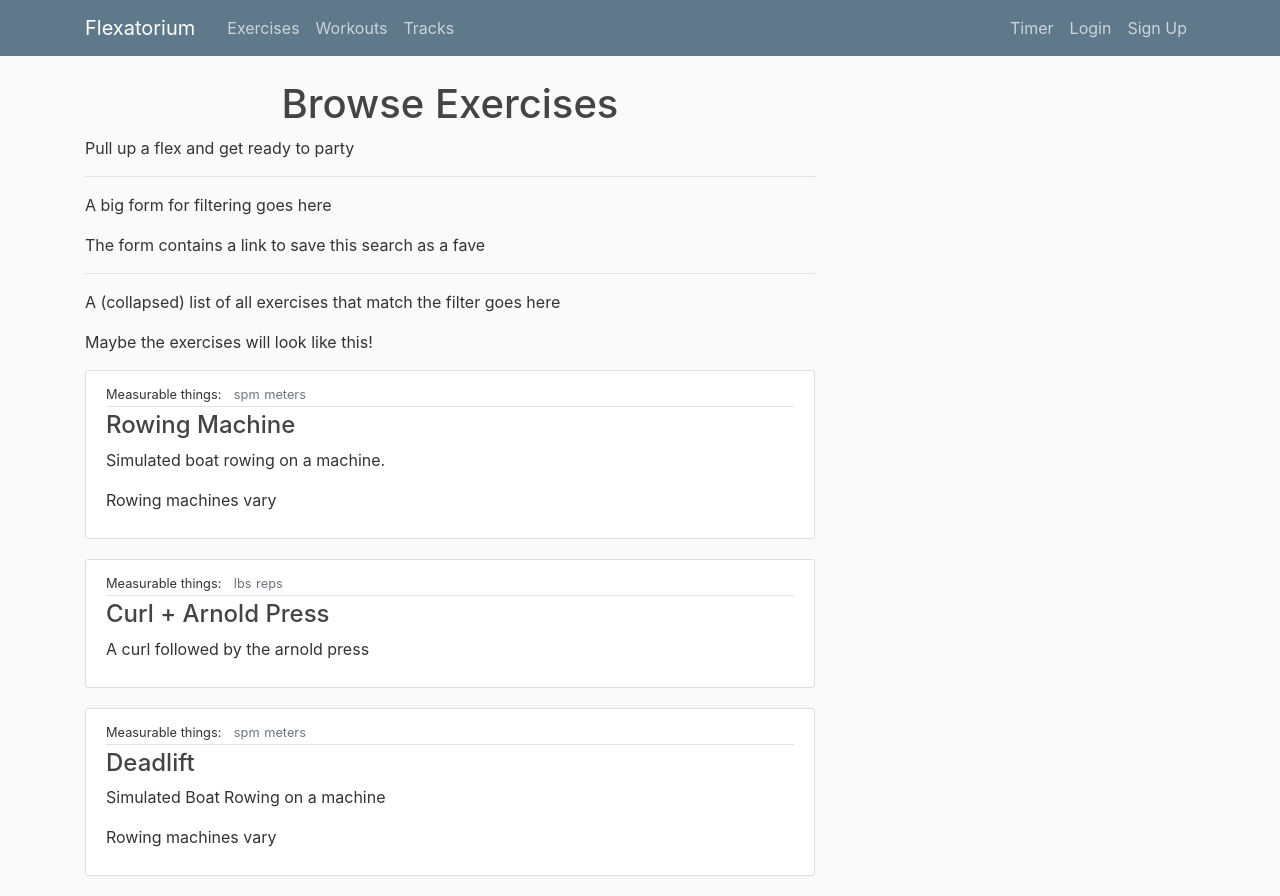
After one commit to SamPearson/Flexatorium, a Flask app: page /exercises/browse in a window 1280 px wide. The commit adds this page. Run offline with Flask 3, Linux system fonts and the light colour scheme; some libraries are stand-ins or nearby versions.

Commit message:
new routes for creating/browsing exercises/workouts/training tracks, visual mockups for exercise display, and new signup/login forms

```diff
--- /dev/null
+++ b/website/exercise_routes.py
@@ -0,0 +1,45 @@
+from flask import Blueprint, render_template
+from flask_login import current_user, login_required
+
+exercises = Blueprint('exercises', __name__)
+
+sample_exercise_templates = [
+    {
+        'name': 'Rowing Machine',
+        'description': """Simulated boat rowing on a machine. """,
+        'intensity_unit': 'spm',
+        'duration_unit': 'meters',
+        'notes': 'Rowing machines vary'
+    },
+    {
+        'name': 'Curl + Arnold Press',
+        'description': 'A curl followed by the arnold press',
+        'intensity_unit': 'lbs',
+        'duration_unit': 'reps',
+        'notes': ''
+    },
+    {
+        'name': 'Deadlift',
+        'description': 'Simulated Boat Rowing on a machine',
+        'intensity_unit': 'spm',
+        'duration_unit': 'meters',
+        'notes': 'Rowing machines vary'
+    }
+]
+
+
+@exercises.route('/browse', methods=['GET', 'POST'])
+def browse():
+    return render_template("browse_exercises.html", user=current_user, ex_templates=sample_exercise_templates)
+
+
+@exercises.route('/favorites', methods=['GET', 'POST'])
+@login_required
+def favorites():
+    return "<h1>prankd! Your ugly FACE is my favorite!</h1>"
+
+
+@exercises.route('/edit', methods=['GET', 'POST'])
+@login_required
+def edit():
+    return render_template("edit_exercise.html", user=current_user)
--- a/website/static/index.js
+++ b/website/static/index.js
@@ -1,8 +1,8 @@
 function deleteNote(noteId) {
-    fetch('/delete-note', {
+    fetch('/journal/delete-note', {
     method: 'POST',
     body: JSON.stringify({ noteId: noteId })
     }).then((_res) => {
-        window.location.href = "/";
+        window.location.href = "/journal";
     });
 }
--- a/website/templates/base.html
+++ b/website/templates/base.html
@@ -22,8 +22,10 @@
     type="text/css"
     href="{{ url_for('static', filename='main.css') }}"
     \>
-        <title>{% block title %}Home{% endblock %}</title>
+  <title>{% block title %}FLEXATORIUM{% endblock %}</title>
+
 </head>
+
 <body>
 
 <header class="site-header">
@@ -33,20 +35,62 @@
       <button class="navbar-toggler" type="button" data-toggle="collapse" data-target="#navbarToggle" aria-controls="navbarToggle" aria-expanded="false" aria-label="Toggle navigation">
         <span class="navbar-toggler-icon"></span>
       </button>
+
       <div class="collapse navbar-collapse" id="navbarToggle">
       <div class="navbar-nav mr-auto">
-                            <a class="nav-item nav-link" id="nav_quickstart" href="/">Get Started</a>
-                            <a class="nav-item nav-link" id="nav_public_workouts" href="/public_workouts">Workouts</a>
-                            <a class="nav-item nav-link" id="nav_public_tracks" href="/publicy_tracks">Training Tracks</a>
+      {% if user.is_authenticated %}
+        <div class="dropdown">
+          <button class="btn nav-item nav-link dropdown-toggle" type="button" id="exercises_dropdown" data-toggle="dropdown" aria-haspopup="true" aria-expanded="false">
+            Exercises
+          </button>
+          <div class="dropdown-menu" aria-labelledby="exercises_dropdown">
+            <a class="dropdown-item" href="{{ url_for('exercises.browse') }}">Browse</a>
+            <a class="dropdown-item" href="{{ url_for('exercises.favorites') }}">Favorites</a>
+            <a class="dropdown-item" href="{{ url_for('exercises.edit') }}">Create</a>
+          </div>
+        </div>
 
-                            <a class="nav-item nav-link" href="/">Home</a>
-                            <a class="nav-item nav-link" href="/about">About</a>
+        <div class="dropdown">
+          <button class="btn nav-item nav-link dropdown-toggle" type="button" id="workouts_dropdown" data-toggle="dropdown" aria-haspopup="true" aria-expanded="false">
+            Workouts
+          </button>
+          <div class="dropdown-menu" aria-labelledby="workouts_dropdown">
+            <a class="dropdown-item" href="{{ url_for('workouts.browse') }}">Browse</a>
+            <a class="dropdown-item" href="{{ url_for('workouts.favorites') }}">Favorites</a>
+            <a class="dropdown-item" href="{{ url_for('workouts.edit') }}">Create</a>
           </div>
+        </div>
+
+        <div class="dropdown">
+          <button class="btn nav-item nav-link dropdown-toggle" type="button" id="tracks_dropdown" data-toggle="dropdown" aria-haspopup="true" aria-expanded="false">
+            Training Tracks
+          </button>
+          <div class="dropdown-menu" aria-labelledby="tracks_dropdown">
+            <a class="dropdown-item" href="{{ url_for('training_tracks.browse') }}">Browse</a>
+            <a class="dropdown-item" href="{{ url_for('training_tracks.favorites') }}">Favorites</a>
+            <a class="dropdown-item" href="{{ url_for('training_tracks.edit') }}">Create</a>
+          </div>
+        </div>
+
+      {% else %}
+
+            <a class="nav-item nav-link" id="nav_browse_exercises"
+               href="{{ url_for('exercises.browse') }}">Exercises</a>
+            <a class="nav-item nav-link" id="nav_browse_workouts"
+               href="{{ url_for('workouts.browse') }}">Workouts</a>
+            <a class="nav-item nav-link" id="nav_browse_tracks"
+               href="{{ url_for('training_tracks.browse') }}">Tracks</a>
+
+      {% endif %}
+      </div>
+      </div>
+
         <!-- Navbar Right Side -->
         <div class="navbar-nav">
-                            <a class="nav-item nav-link" id="nav_timer" href="timer/">Timer</a>
+          <a class="nav-item nav-link" id="nav_timer" href="/timer">Timer</a>
           {% if user.is_authenticated %}
-                                <a class="nav-item nav-link" id="nav_profile" href="/my_account">Account</a>
+          <a class="nav-item nav-link" id="nav_profile"
+             href="#">Account</a>
           <a class="nav-item nav-link" id="nav_logout" href="/logout">Log Out</a>
           {% else %}
           <a class="nav-item nav-link" id="nav_login" href="/login">Login</a>
@@ -54,8 +98,9 @@
           {% endif %}
 
         </div>
+
     </div>
-                </div>
+
   </nav>
 </header>
 
@@ -92,7 +137,6 @@
       {% block content %}{% endblock %}
     </div>
 
-                <!-- Show the nav section -->
     {% if user.is_authenticated %}
     <div class="col-md-4">
       <div class="content-section">
@@ -100,20 +144,22 @@
         <p class='text-muted'>Your plan, your progress, your very favorite workouts.
         <ul class="list-group">
           <li class="list-group-item list-group-item-light">
-                                        <a id="nav_journal" href="log_workout/">My Journal</a>
+            <a id="nav_journal"
+               href="{{ url_for('user_pages.journal') }}">My Journal</a>
           </li>
           <li class="list-group-item list-group-item-light">
-                                        <a id="nav_my_exercises" href="/my_exercises">My Exercises</a>
+            <a id="nav_fav_exercises"
+               href="{{ url_for('exercises.favorites') }}">Favorite Exercises</a>
           </li>
           <li class="list-group-item list-group-item-light">
-                                        <a id="nav_my_workouts" href="/my_workouts">My Workouts</a>
+            <a id="nav_create_exercise"
+               href="{{ url_for('exercises.edit') }}">Create Exercise</a>
           </li>
-                                    <li class="list-group-item list-group-item-light">
-                                        <a id="nav_my_tracks" href="/my_tracks">My Training Tracks</a>
-                                    </li>
-                                    <li class="list-group-item list-group-item-light">
-                                        <a id="nav_log_workout" href="log_workout/">Start Workout</a>
-                                    </li>
+
+
+
+
+
 
         </ul>
         </p>
--- /dev/null
+++ b/website/templates/browse_exercises.html
@@ -0,0 +1,30 @@
+{% extends "base.html" %}
+
+{% block content%}
+
+<h1 align="center">Browse Exercises</h1>
+<p>Pull up a flex and get ready to party</p>
+<hr/>
+
+<p>A big form for filtering goes here</p>
+<p>The form contains a link to save this search as a fave</p>
+<hr/>
+
+<p>A (collapsed) list of all exercises that match the filter goes here</p>
+<p>Maybe the exercises will look like this!</p>
+{% for exercise in ex_templates %}
+  <article class="media content-section">
+    <div class="media-body">
+      <div class="article-metadata">
+        <small class="mr-2">Measurable things:</small>
+        <small class="text-muted">{{ exercise.intensity_unit }}</small>
+        <small class="text-muted">{{ exercise.duration_unit }}</small>
+      </div>
+      <h4><a class="article-title" href="#">{{ exercise.name }}</a></h4>
+      <p class="article-content">{{ exercise.description }}</p>
+      <p class="article-content">{{ exercise.notes }}</p>
+    </div>
+  </article>
+{% endfor %}
+
+{% endblock content %}
```
Also changed, not shown: website/__init__.py (+16 -4 lines), website/forms.py (added, +27 -0 lines), website/home_routes.py (added, +19 -0 lines), website/journal_routes.py (added, +36 -0 lines), website/templates/about.html (added, +9 -0 lines), website/templates/browse_training_tracks.html (added, +15 -0 lines), website/templates/browse_workouts.html (added, +15 -0 lines), website/templates/edit_exercise.html (added, +8 -0 lines), website/templates/edit_training_track.html (added, +8 -0 lines), website/templates/edit_workout.html (added, +8 -0 lines), website/templates/home.html (+8 -17 lines), website/templates/journal.html (added, +22 -0 lines), website/training_track_routes.py (added, +27 -0 lines), website/user_routes.py (renamed from website/auth.py, +4 -4 lines), 1 more files. Lines whose indentation alone changed are shown as unchanged.
